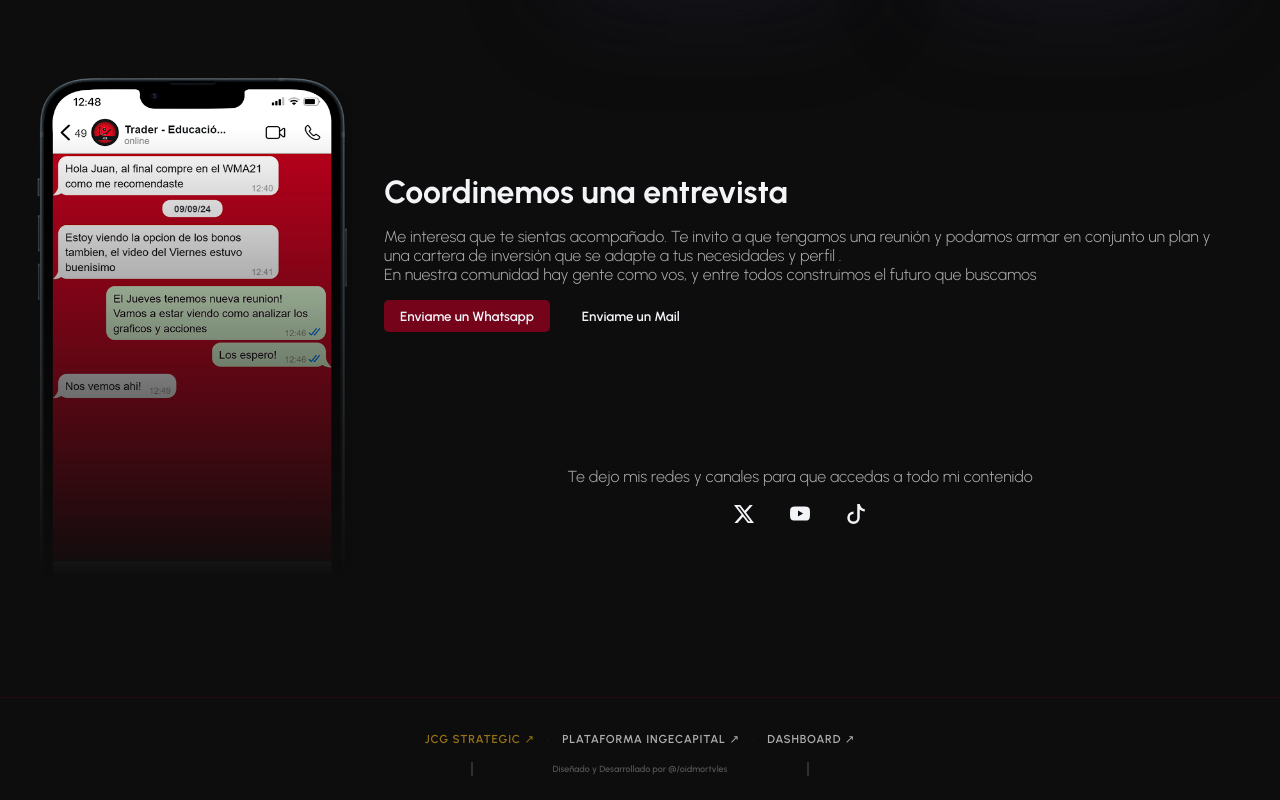
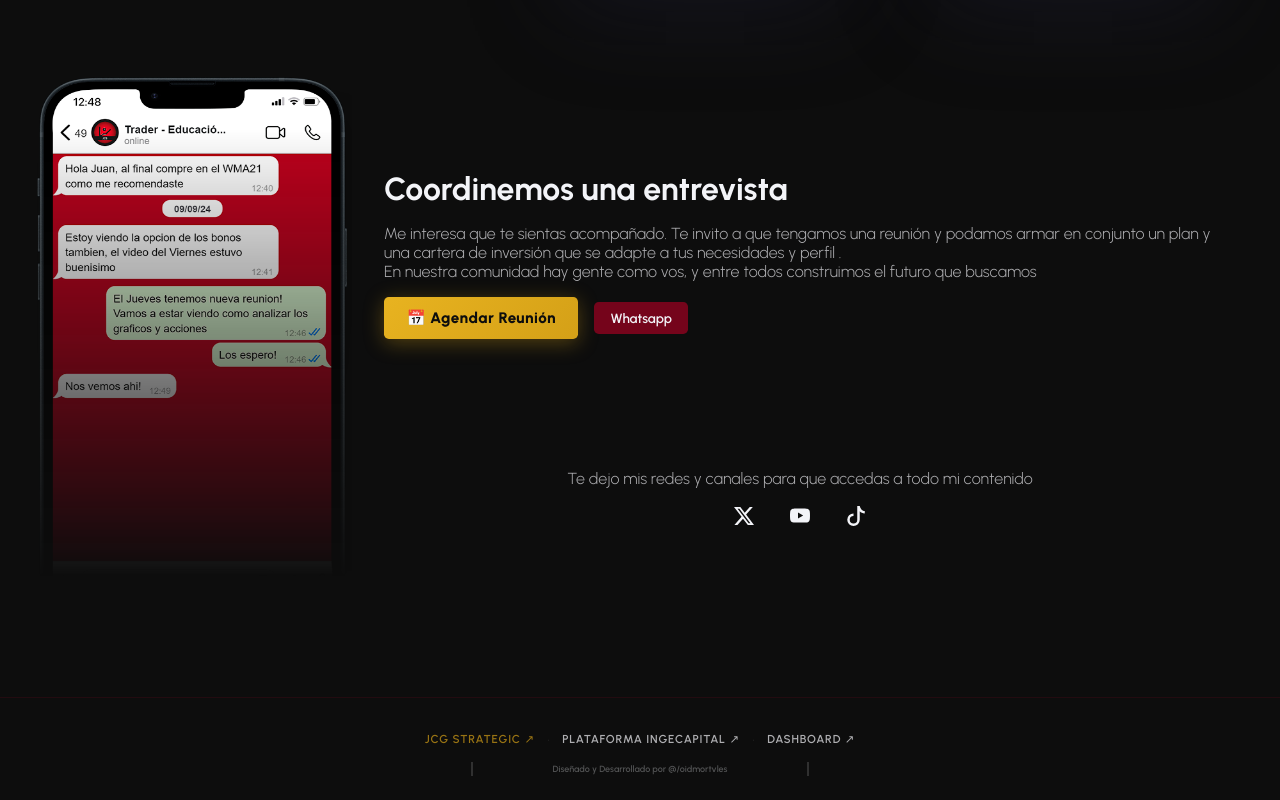
Before and after one commit to jcginversiones/JCGInversiones, a React (Vite) app: page / in a window 1280 px wide. Shown: the part 3352-4152 px from the top of the page. Built offline with nearby package versions, Linux system fonts and the light colour scheme.

Commit message:
Add files via upload

```diff
--- a/src/components/Contact.css
+++ b/src/components/Contact.css
@@ -36,11 +36,7 @@
 .contentIvite h3{
     line-height: normal;
     font-size: xx-large;
-
 }
-
-
-
 
 
 .contactContainer p{
@@ -57,10 +53,41 @@
 .cButtons{
     display: flex;
     align-items: center;
-    justify-content: center;
+    justify-content: flex-start;
     gap: 1rem;
+    flex-wrap: wrap;
 }
 
+
+/* Botón Agendar Reunión — llamativo */
+.btnAgendar {
+    display: flex;
+    align-items: center;
+    gap: 0.5rem;
+    padding: 0.6rem 1.4rem;
+    border-radius: var(--border);
+    font-size: 0.95rem;
+    font-weight: 800;
+    text-decoration: none;
+    letter-spacing: 0.03rem;
+    color: #0d0d0d;
+    background: linear-gradient(135deg, #e8b320, #D4A017);
+    border: none;
+    box-shadow: 0 4px 20px rgba(212, 160, 23, 0.35);
+    transition: .3s ease-out;
+    white-space: nowrap;
+}
+
+.btnAgendar:hover {
+    background: linear-gradient(135deg, #f0c030, #e8b320);
+    box-shadow: 0 6px 28px rgba(212, 160, 23, 0.55);
+    transform: translateY(-2px);
+    color: #0d0d0d;
+}
+
+.btnAgendar:active {
+    transform: scale(0.97);
+}
 
 
 @media only screen and (max-width: 850px){
@@ -106,4 +133,8 @@
         display: none;
     }
 
+    .btnAgendar {
+        font-size: 0.85rem;
+        padding: 0.55rem 1.1rem;
+    }
 }
--- a/src/components/Contact.tsx
+++ b/src/components/Contact.tsx
@@ -21,8 +21,15 @@ const Contact : React.FC <ContactProp> = ({id}) =>{
                             En nuestra comunidad hay gente como vos, y entre todos construimos el futuro que buscamos
                         </p>
                         <div className='cButtons'>
-                            <ButtonAction colorSet={1} text='Enviame un Whatsapp' to='https://wa.me/541169787999?text=Hola%20JCG Inversiones,%20encontré%20tu%20perfil%20a%20través%20de%20la%20web%20y%20me%20interesaba%20saber%20sobre%20tus%20Servicios%20en%20Trading'/>
-                            <ButtonAction colorSet={3} text='Enviame un Mail' to='mailto:juancg00ginversiones@gmail.com?subject=Consulta%20desde%20Web' />
+                            <a
+                                href="https://cal.com/jcgstrategic/jcginversiones"
+                                target="_blank"
+                                rel="noopener noreferrer"
+                                className='btnAgendar'
+                            >
+                                📅 Agendar Reunión
+                            </a>
+                            <ButtonAction colorSet={1} text='Whatsapp' to='https://wa.me/541169787999?text=Hola%20JCG Inversiones,%20encontré%20tu%20perfil%20a%20través%20de%20la%20web%20y%20me%20interesaba%20saber%20sobre%20tus%20Servicios%20en%20Trading'/>
                         </div>
                 </article>
                 <RedesContact/>
```
